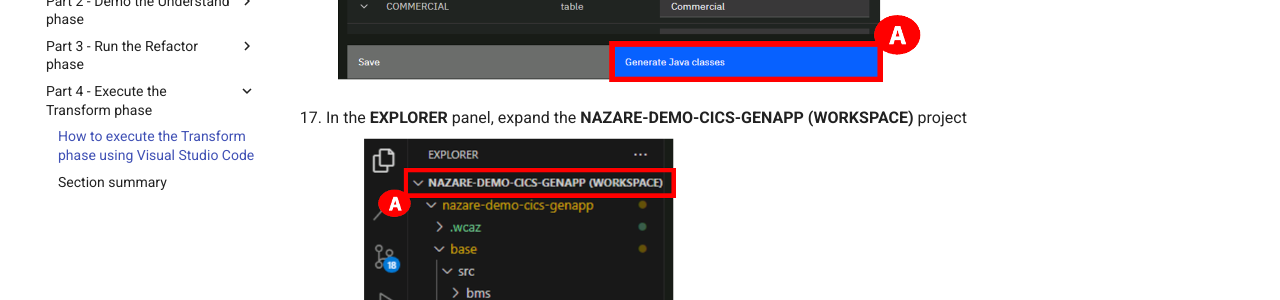
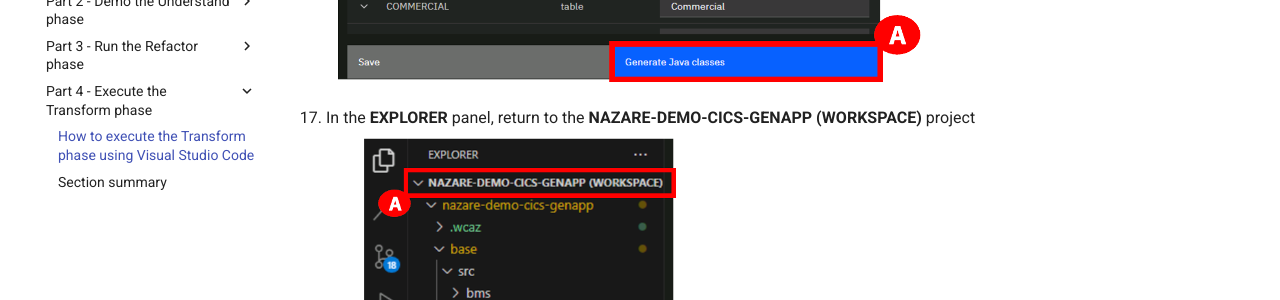
Before and after one commit to IBM/SalesEnablement-L3-Demo-Repo, an MkDocs documentation site: the page built from docs/execute-the-transform/How to execute the Transform phase.md, in a window 1280 px wide and 900 px high, scrolled down 7416 px. Shown: the part 152-452 px from the top of the window. Built offline with MkDocs 1.6.1 and Material for MkDocs 9.7.7, drawn with Linux system fonts in a browser that asks for light colours.

Commit message:
step 17 part 4

```diff
--- a/docs/execute-the-transform/How to execute the Transform phase.md
+++ b/docs/execute-the-transform/How to execute the Transform phase.md
@@ -42,7 +42,7 @@
     ![](images/expandcust.png)
 16. At the right bottom of the **Java Identifiers** tab, click **Generate Java classes (A)**.
     ![](images/genjavaclasses.png)
-17. In the **EXPLORER** panel, expand the **NAZARE-DEMO-CICS-GENAPP (WORKSPACE)** project **(A)**.
+17. In the **EXPLORER** panel, return to the **NAZARE-DEMO-CICS-GENAPP (WORKSPACE)** project **(A)**.
     ![](images/nazare-demo.png)
 18. Double-click **Customer.java** class **(A)** to open it. Customer.java opens in a new tab. (You might have to scroll to see all of the code.)
     ![](images/customerjava.png)
```
